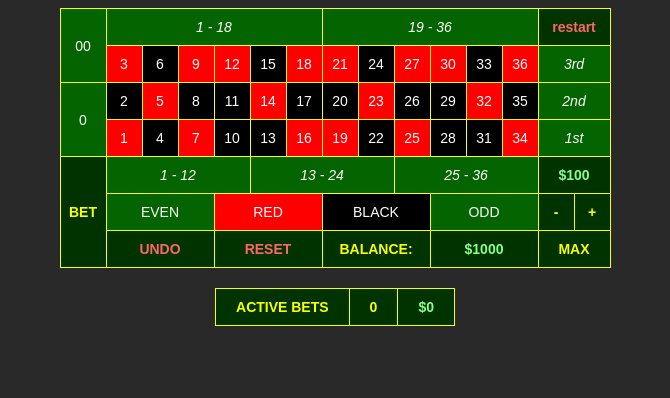
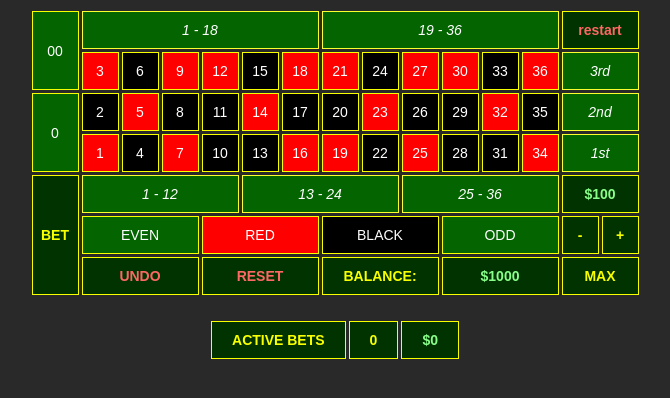
Before and after one commit to Panke2000/roulette-js, a plain HTML site: page index.html in a window 1280 px wide. Shown: the whole page, without its empty margins (305-975 px from the left). Drawn offline with Linux system fonts and the light colour scheme.

Commit message:
new style

```diff
--- a/index.html
+++ b/index.html
@@ -14,7 +14,7 @@
             -ms-user-select: none; /* IE 10 and IE 11 */
             user-select: none; /* Standard syntax */
         }
-        .tg  {border-collapse:collapse;border-spacing:0;}
+        .tg  {border-collapse: separate;border-spacing:3px;}
         .tg td{border-color:black;border-style:solid;border-width:1px;font-family:Arial, sans-serif;font-size:14px;
           overflow:hidden;padding:10px 5px;word-break:normal;}
         .tg th{border-color:black;border-style:solid;border-width:1px;font-family:Arial, sans-serif;font-size:14px;
```
